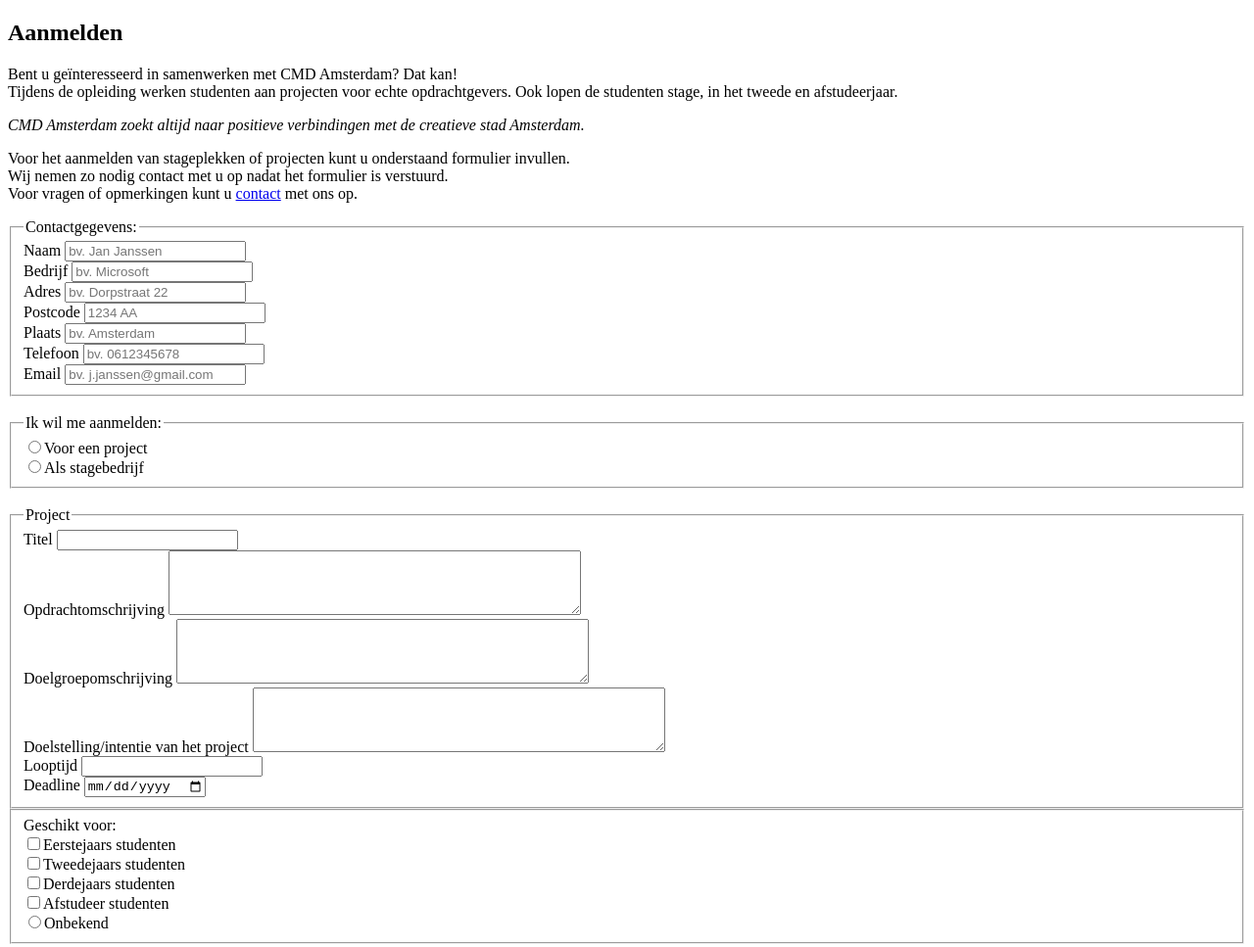
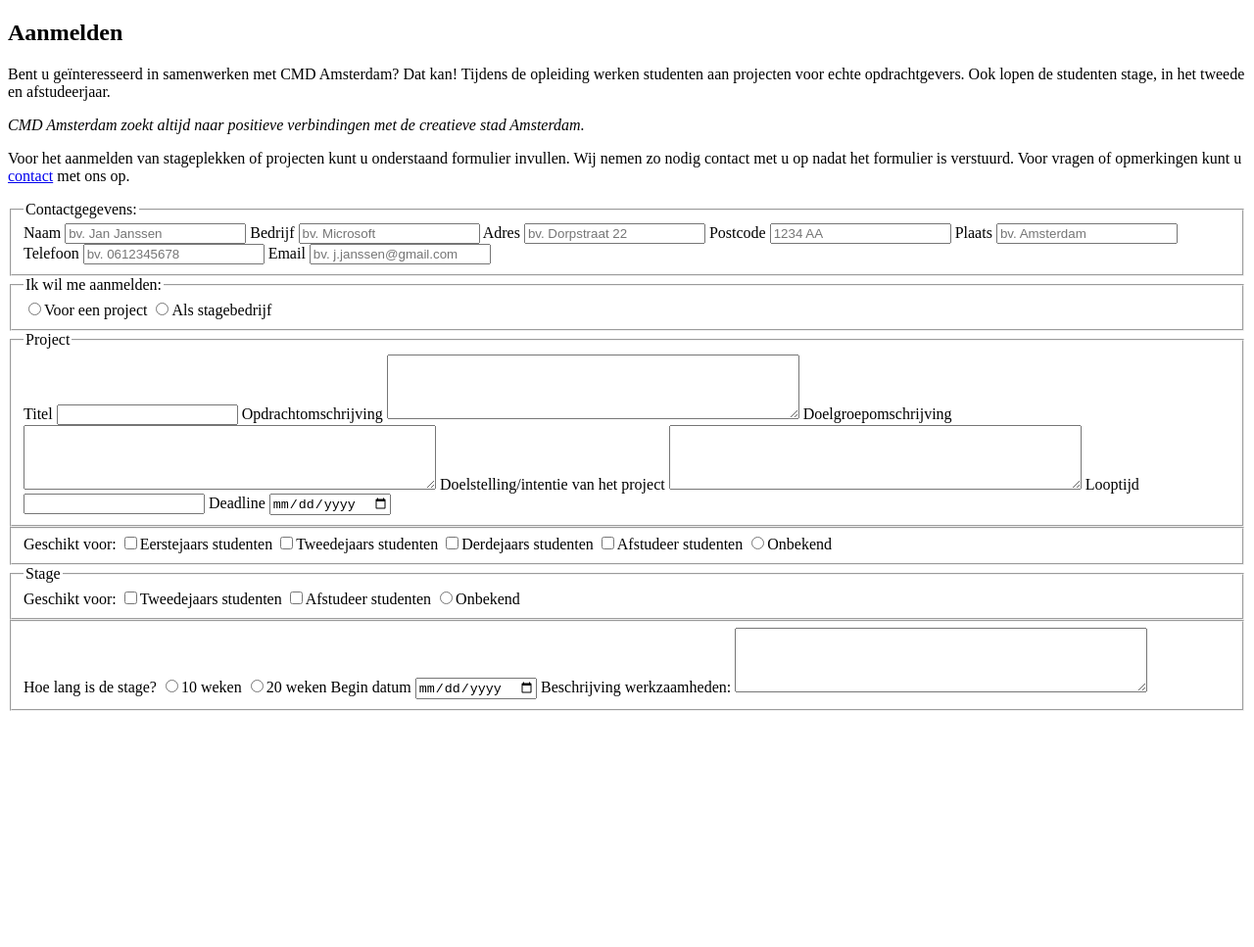
Before and after one commit to hamzaqiqi/frontend_1, a plain HTML site: page form.html in a window 1280 px wide. Shown: the top 967 px of the page at 98% size. After the commit the page ends 800 px from the top, so only its background shows below. Drawn offline with Linux system fonts and the light colour scheme.

Commit message:
br eruit

```diff
--- a/form.html
+++ b/form.html
@@ -8,66 +8,65 @@
     <article>
         <h1>Aanmelden</h1>
 <p>
-Bent u geïnteresseerd in samenwerken met CMD Amsterdam? Dat kan! <br>
+Bent u geïnteresseerd in samenwerken met CMD Amsterdam? Dat kan!
 Tijdens de opleiding werken studenten aan projecten voor echte opdrachtgevers. Ook
     lopen de studenten stage, in het tweede en afstudeerjaar.</p>
 
 <p><i>CMD Amsterdam zoekt altijd naar positieve verbindingen met de creatieve stad
     Amsterdam.</i></p>
 
-<p>Voor het aanmelden van stageplekken of projecten kunt u onderstaand formulier invullen. <br>
-Wij nemen zo nodig contact met u op nadat het formulier is verstuurd. <br>
+<p>Voor het aanmelden van stageplekken of projecten kunt u onderstaand formulier invullen.
+Wij nemen zo nodig contact met u op nadat het formulier is verstuurd.
     Voor vragen of opmerkingen kunt u <a href="url">contact</a> met ons op.</p>
 
        <form>
           <fieldset>
            <legend>Contactgegevens:</legend>
-                <label>Naam <input type="text" name="Naam" placeholder="bv. Jan Janssen"></label> <br>
-                <label>Bedrijf <input type="text" name="Bedrijf" placeholder="bv. Microsoft"></label> <br>
-                <label>Adres <input type="text" name="Adres" placeholder="bv. Dorpstraat 22"></label> <br>
-                <label>Postcode <input type="text" name="Postcode" placeholder="1234 AA"></label> <br>
-                <label>Plaats <input type="text" name="Plaats" placeholder="bv. Amsterdam"></label> <br>
-                <label>Telefoon <input type="tel" name="Telefoon" placeholder="bv. 0612345678"></label> <br>
-                <label>Email <input type="email" name="email" placeholder="bv. j.janssen@gmail.com"></label> <br>
+                <label>Naam <input type="text" name="Naam" placeholder="bv. Jan Janssen"></label>
+                <label>Bedrijf <input type="text" name="Bedrijf" placeholder="bv. Microsoft"></label>
+                <label>Adres <input type="text" name="Adres" placeholder="bv. Dorpstraat 22"></label>
+                <label>Postcode <input type="text" name="Postcode" placeholder="1234 AA"></label>
+                <label>Plaats <input type="text" name="Plaats" placeholder="bv. Amsterdam"></label>
+                <label>Telefoon <input type="tel" name="Telefoon" placeholder="bv. 0612345678"></label>
+                <label>Email <input type="email" name="email" placeholder="bv. j.janssen@gmail.com"></label>
 
-           </fieldset> <br>
+           </fieldset>
            <fieldset>
                <legend>Ik wil me aanmelden:</legend>
                    <label><input type="radio" name="Voor een project" value="male">Voor een project</label>
-                      <br>
                    <label><input type="radio" name="Als stagebedrijf" value="female">Als stagebedrijf</label>
-           </fieldset> <br>
+           </fieldset>
            <fieldset>
                <legend>Project</legend>
-                    <label>Titel <input type="text" name="Titel"></label> <br>
-                    <label>Opdrachtomschrijving <textarea rows="4" cols="50"></textarea></label> <br>
-                    <label>Doelgroepomschrijving <textarea rows="4" cols="50"></textarea></label> <br>
-                    <label>Doelstelling/intentie van het project <textarea rows="4" cols="50"></textarea></label> <br>
-                    <label>Looptijd <input type="text" name="Looptijd"></label> <br>
-                    <label>Deadline <input type="date" name="deadline"></label> <br>
+                    <label>Titel <input type="text" name="Titel"></label>
+                    <label>Opdrachtomschrijving <textarea rows="4" cols="50"></textarea></label>
+                    <label>Doelgroepomschrijving <textarea rows="4" cols="50"></textarea></label>
+                    <label>Doelstelling/intentie van het project <textarea rows="4" cols="50"></textarea></label>
+                    <label>Looptijd <input type="text" name="Looptijd"></label>
+                    <label>Deadline <input type="date" name="deadline"></label>
 
            </fieldset>
             <fieldset>
-               Geschikt voor: <br>
-                    <label><input type="checkbox" name="1e" value="1e">Eerstejaars studenten</label> <br>
-                    <label><input type="checkbox" name="2e" value="2e">Tweedejaars studenten</label> <br>
-                    <label><input type="checkbox" name="3e" value="3e">Derdejaars studenten</label> <br>
-                    <label><input type="checkbox" name="afstudeer" value="afstuurd">Afstudeer studenten</label> <br>
-                    <label><input type="radio" name="onbekend" value="onbekend">Onbekend</label> <br>
-            </fieldset> <br>
+               Geschikt voor:
+                    <label><input type="checkbox" name="1e" value="1e">Eerstejaars studenten</label>
+                    <label><input type="checkbox" name="2e" value="2e">Tweedejaars studenten</label>
+                    <label><input type="checkbox" name="3e" value="3e">Derdejaars studenten</label>
+                    <label><input type="checkbox" name="afstudeer" value="afstuurd">Afstudeer studenten</label>
+                    <label><input type="radio" name="onbekend" value="onbekend">Onbekend</label>
+            </fieldset>
             <fieldset>
                 <legend>Stage</legend>
-                   Geschikt voor: <br>
-                        <label><input type="checkbox" name="2e" value="2e">Tweedejaars studenten</label> <br>
-                        <label><input type="checkbox" name="afstudeer" value="afstuurd">Afstudeer studenten</label> <br>
-                        <label><input type="radio" name="onbekend" value="onbekend">Onbekend</label> <br>
+                   Geschikt voor:
+                        <label><input type="checkbox" name="2e" value="2e">Tweedejaars studenten</label>
+                        <label><input type="checkbox" name="afstudeer" value="afstuurd">Afstudeer studenten</label>
+                        <label><input type="radio" name="onbekend" value="onbekend">Onbekend</label>
             </fieldset>
             <fieldset>
-                    Hoe lang is de stage? <br>
-                        <label><input type="radio" name="onbekend" value="onbekend">10 weken</label> <br>
-                        <label><input type="radio" name="onbekend" value="onbekend">20 weken</label> <br>
-                        <label>Begin datum <input type="date" name="deadline"></label> <br>
-                        <label>Beschrijving werkzaamheden: <textarea rows="4" cols="50"></textarea></label> <br>
+                    Hoe lang is de stage?
+                        <label><input type="radio" name="onbekend" value="onbekend">10 weken</label>
+                        <label><input type="radio" name="onbekend" value="onbekend">20 weken</label>
+                        <label>Begin datum <input type="date" name="deadline"></label>
+                        <label>Beschrijving werkzaamheden: <textarea rows="4" cols="50"></textarea></label>
             </fieldset>
         </form>
     </article>
```
